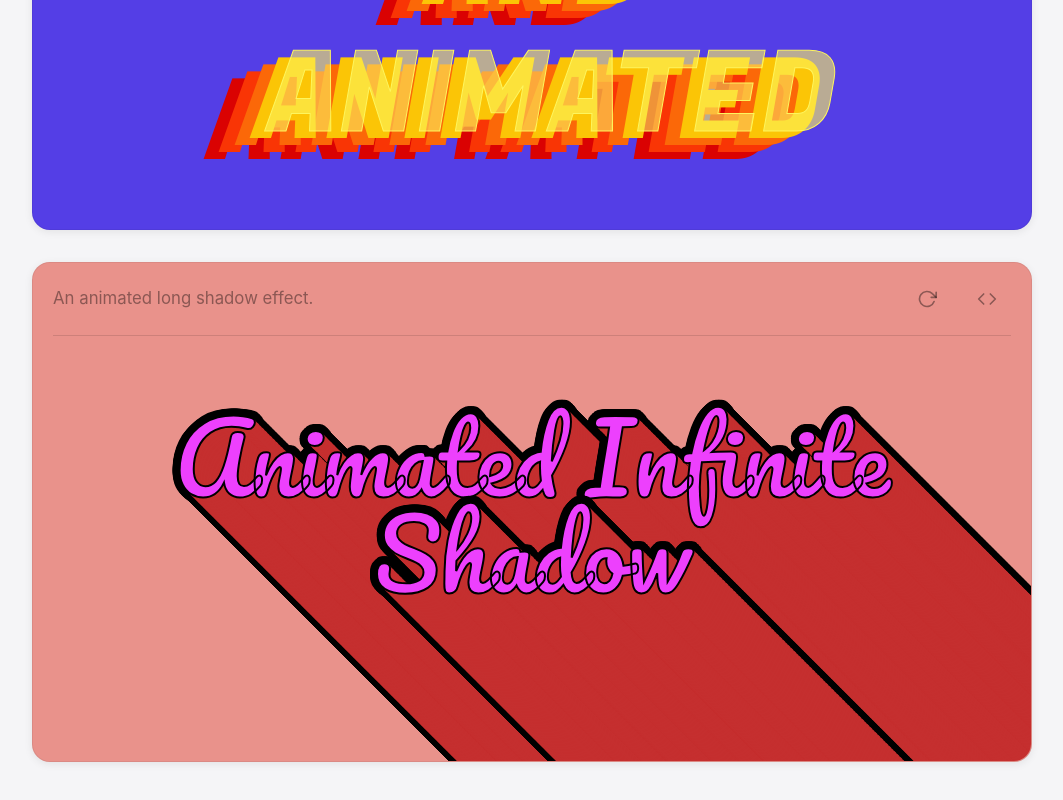
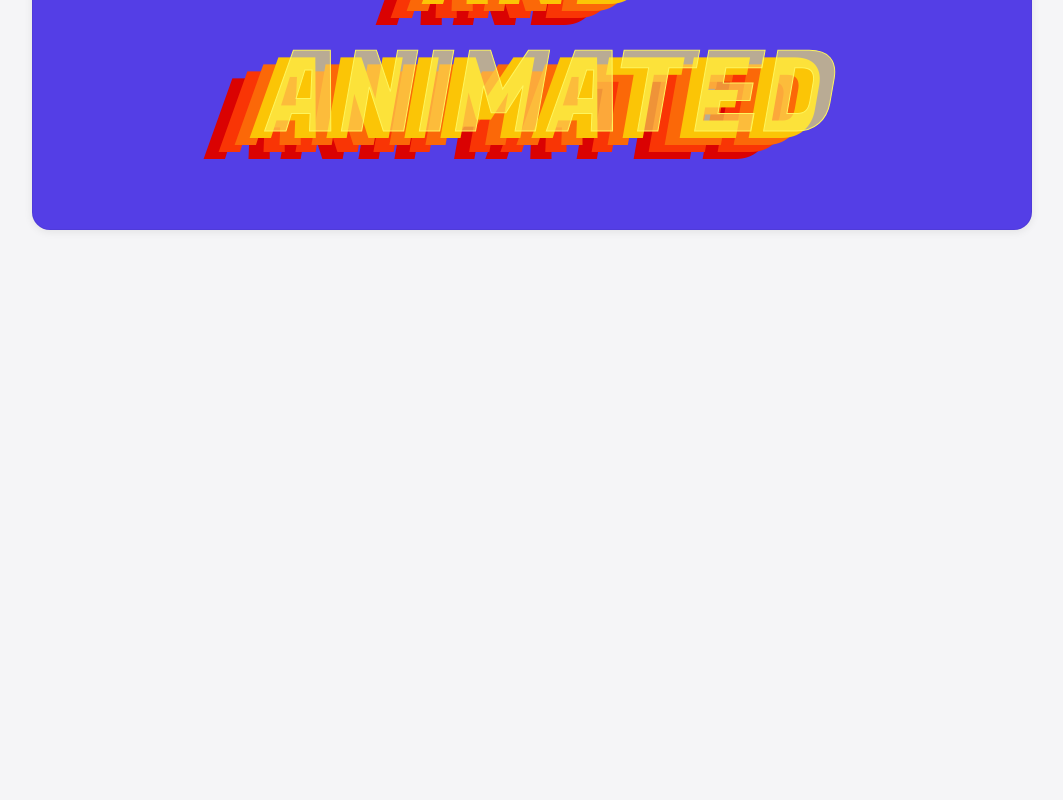
Before and after one commit to bouzidanas/text-shadow-effects-gallery, a React (Vite) app: page / in a window 1280 px wide. Shown: the part 3833-4633 px from the top of the page, without its empty margins (108-1171 px from the left). After the commit the page ends 4175 px from the top, so only its background shows below. Built offline with nearby package versions, Linux system fonts and the light colour scheme; a web font is replaced by a local one.

Commit message:
temporary removal of infinite shadow animated

```diff
--- a/src/App.tsx
+++ b/src/App.tsx
@@ -1,6 +1,6 @@
 import { useState, useEffect, useCallback } from "react";
 import EffectCard from "./components/EffectCard";
-import { applyLongShadow } from "./effects/infinite-shadow.js";
+// import { applyLongShadow } from "./effects/infinite-shadow.js";
 import { applyStripedShadow as applyStripedShadowSimplified } from "./effects/striped-shadow-simplified.js";
 import { applyStripedShadow as applyWebApiAnimatedStripedShadow } from "./effects/striped-shadow-animated-web-api.js";
 import "./App.css";
@@ -20,21 +20,21 @@ interface EffectConfig {
 	cardClassName?: string;
 }
 
-const INFINITE_SHADOW_CONFIG = {
-	angle: 45,
-	textColor: "#ed40fdff",
-	shadowColor: "#c52f2fff",
-	shadowOutlineColor: "black",
-	shadowOutlineThickness: 2,
-	textOutlineColor: "black",
-	textStrokeThickness: 2,
-	shadowLength: 150,
-	stagger: 300,
-	sortByAngle: false,
-	infiniteShadow: true,
-	maxShadowLayers: 500,
-	boundaryElement: '.effect-card:has(.long-shadow-effect)',
-} as const;
+// const INFINITE_SHADOW_CONFIG = {
+// 	angle: 45,
+// 	textColor: "#ed40fdff",
+// 	shadowColor: "#c52f2fff",
+// 	shadowOutlineColor: "black",
+// 	shadowOutlineThickness: 2,
+// 	textOutlineColor: "black",
+// 	textStrokeThickness: 2,
+// 	shadowLength: 150,
+// 	stagger: 300,
+// 	sortByAngle: false,
+// 	infiniteShadow: true,
+// 	maxShadowLayers: 500,
+// 	boundaryElement: '.effect-card:has(.long-shadow-effect)',
+// } as const;
 
 const STRIPED_SHADOW_CONFIG = {
 	angles: 220,
@@ -242,24 +242,24 @@ const effects: EffectConfig[] = [
 			lineHeight: "1.2em",
 		},
 	},
-	{
-		id: "infinite-shadow",
-		title: "Animated Infinite Shadow",
-		description: "An animated long shadow effect.",
-		className: "long-shadow-effect inside-card",
-		hasAnimation: true,
-		backgroundColor: "#e9928bff",
-		initEffect: () => applyLongShadow(".long-shadow-effect", INFINITE_SHADOW_CONFIG),
-		restartEffect: () => {
-			const element = document.querySelector(".long-shadow-effect.inside-card");
-			if (element) applyLongShadow(".long-shadow-effect.inside-card", INFINITE_SHADOW_CONFIG);
-		},
-		code: `applyLongShadow(".long-shadow-effect", ${JSON.stringify(INFINITE_SHADOW_CONFIG, null, 2)});`,
-		textStyle: {
-			fontFamily: "'Pacifico', cursive",
-			fontSize: "clamp(2.5rem, 8vw, 6rem)",
-		},
-	}
+	// {
+	// 	id: "infinite-shadow",
+	// 	title: "Animated Infinite Shadow",
+	// 	description: "An animated long shadow effect.",
+	// 	className: "long-shadow-effect inside-card",
+	// 	hasAnimation: true,
+	// 	backgroundColor: "#e9928bff",
+	// 	initEffect: () => applyLongShadow(".long-shadow-effect", INFINITE_SHADOW_CONFIG),
+	// 	restartEffect: () => {
+	// 		const element = document.querySelector(".long-shadow-effect.inside-card");
+	// 		if (element) applyLongShadow(".long-shadow-effect.inside-card", INFINITE_SHADOW_CONFIG);
+	// 	},
+	// 	code: `applyLongShadow(".long-shadow-effect", ${JSON.stringify(INFINITE_SHADOW_CONFIG, null, 2)});`,
+	// 	textStyle: {
+	// 		fontFamily: "'Pacifico', cursive",
+	// 		fontSize: "clamp(2.5rem, 8vw, 6rem)",
+	// 	},
+	// }
 ];
 
 const staticEffects = effects.filter(effect => !effect.hasAnimation);
```
